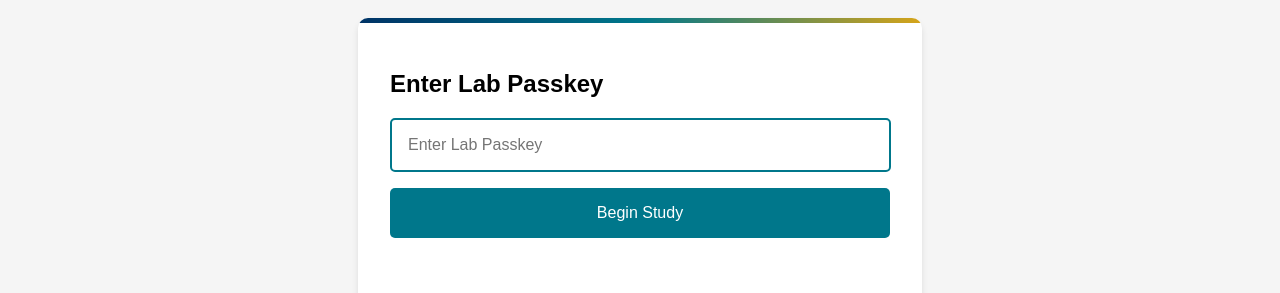
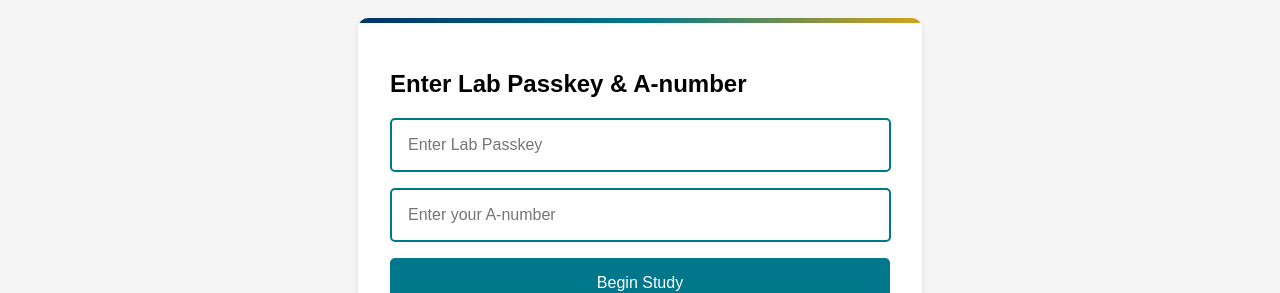
Before and after one commit to kavishnayeem/LinkedIn-Survey, a React (Create React App) app in the folder frontend/: page /login in a window 1280 px wide. Shown: the part 307-600 px from the top of the page. Built offline with nearby package versions, Linux system fonts and the light colour scheme.

Commit message:
Attached A-Number to results

```diff
--- a/frontend/src/Login.jsx
+++ b/frontend/src/Login.jsx
@@ -5,6 +5,7 @@ import './Login.css';
 
 const Login = () => {
   const [passkey, setPasskey] = useState('');
+  const [anum, setAnum] = useState('');   // new state for A#
   const [error, setError] = useState('');
   const [isLoading, setIsLoading] = useState(false);
   const navigate = useNavigate();
@@ -16,14 +17,18 @@ const Login = () => {
 
     try {
       const cleanPasskey = passkey.trim();
+      const cleanAnum = anum.trim();
       if (!cleanPasskey) throw new Error('Please enter a passkey');
+      if (!cleanAnum) throw new Error('Please enter your A-number');
 
       const user = users.find(u => u.user_id === cleanPasskey);
       if (!user) throw new Error('No user found with this passkey');
 
+      // save everything
       localStorage.setItem('valid', 'true');
       localStorage.setItem('userData', JSON.stringify(user));
       localStorage.setItem('quality', user.quality.toString());
+      localStorage.setItem('anum', cleanAnum);   // store A#
 
       navigate(`/app/${user.user_id}`);
     } catch (err) {
@@ -47,13 +52,22 @@ const Login = () => {
       <main className="content">
         <div className="hero-card">
           <div className="decorative-bar"></div>
-          <h2>Enter Lab Passkey</h2>
+          <h2>Enter Lab Passkey & A-number</h2>
+
           <form onSubmit={handleLogin} className="passkey-form">
             <input
               type="password"
               value={passkey}
               onChange={(e) => setPasskey(e.target.value)}
               placeholder="Enter Lab Passkey"
+              className="passkey-input"
+              disabled={isLoading}
+            />
+            <input
+              type="text"
+              value={anum}
+              onChange={(e) => setAnum(e.target.value)}
+              placeholder="Enter your A-number"
               className="passkey-input"
               disabled={isLoading}
             />
--- a/frontend/src/MainApp.js
+++ b/frontend/src/MainApp.js
@@ -8,8 +8,8 @@ import upwardContrastProfileData from "./Profiles/upwardContrastProfileData.jsx"
 import downwardContrastProfileData from "./Profiles/downwardContrastProfileData.jsx";
 import downwardAssimilationProfileData from "./Profiles/downwardAssimilationProfileData.jsx";
 
-const InitialQualtricsSurvey = ({ userId, onStart }) => {
-  const surveyUrl = `https://tamucc.co1.qualtrics.com/jfe/form/SV_cH2qf6ZW5XHUp9A?userId=${userId}`;
+const InitialQualtricsSurvey = ({ userId, anum, onStart }) => {
+  const surveyUrl = `https://tamucc.co1.qualtrics.com/jfe/form/SV_cH2qf6ZW5XHUp9A?userId=${userId}&anum=${anum}`;
   const [surveyComplete, setSurveyComplete] = useState(false);
 
   // Listen for Qualtrics End-of-Survey postMessage
@@ -56,7 +56,9 @@ const InitialQualtricsSurvey = ({ userId, onStart }) => {
 };
 
 const QualtricsSurvey = ({ profileData, userId, onSurveyComplete }) => {
-  const surveyUrl = `https://tamucc.co1.qualtrics.com/jfe/form/SV_9mn36Q92rz50SRo?userId=${userId}&profileId=${profileData.id}`;
+  const anum = localStorage.getItem('anum'); // fetch A#
+  const surveyUrl = `https://tamucc.co1.qualtrics.com/jfe/form/SV_9mn36Q92rz50SRo?userId=${userId}&profileId=${profileData.id}&anum=${anum}`;
+
 
   useEffect(() => {
     const handleMessage = (e) => {
```
